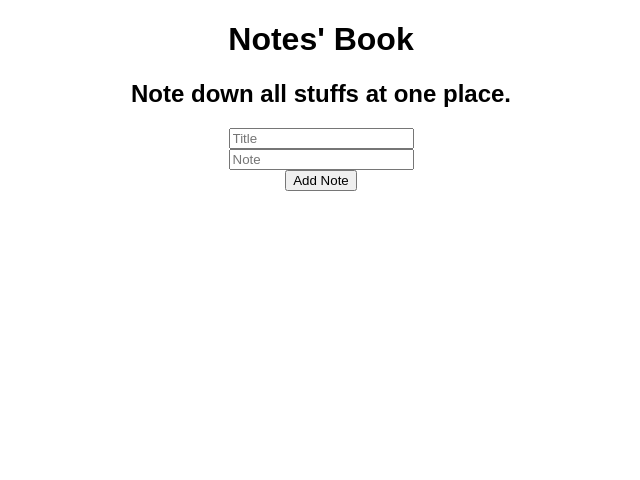
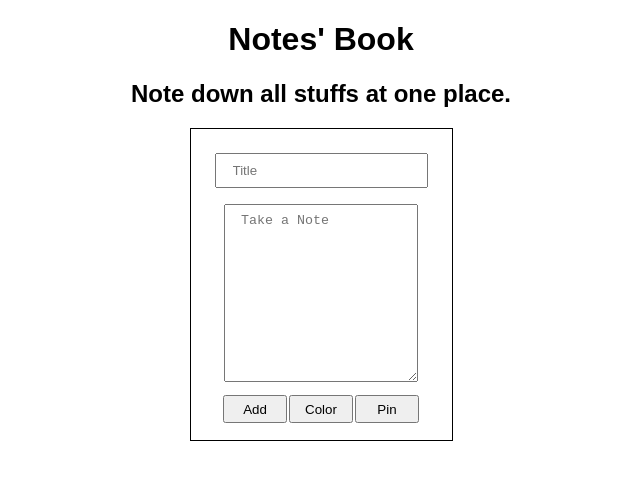
Before and after one commit to priyanshu769/notes-book, a React (Create React App) app: page / in a window 1280 px wide. Shown: the top 480 px of the page, without its empty margins (319-959 px from the left). Built offline with nearby package versions, Linux system fonts and the light colour scheme.

Commit message:
Style: changed appearance of take note area

```diff
--- a/src/App.js
+++ b/src/App.js
@@ -4,31 +4,47 @@ import uuid from "react-uuid";
 
 // This was made to check the delete feature.
 // const notes = [
-//   {
-//     id: "1",
-//     heading: "Buy Vegies",
-//     note: "Tomato, Potato, Onion, Spinach"
-//   },
-//   {
-//     id: "2",
-//     heading: "Buy Protien",
-//     note: "Paneer, Meet, Eggs"
-//   },
-//   {
-//     id: "3",
-//     heading: "Buy Clothes",
-//     note: "Jacket, Jeans, Shirt, T-Shirt"
-//   }
+// {
+//   id: "1",
+//   heading: "Buy Vegies",
+//   note: "Tomato, Potato, Onion, Spinach"
+// },
+// {
+//   id: "2",
+//   heading: "Buy Protien",
+//   note: "Paneer, Meet, Eggs"
+// },
+// {
+//   id: "3",
+//   heading: "Buy Clothes",
+//   note: "Jacket, Jeans, Shirt, T-Shirt"
+// }
 // ];
 
 export default function App() {
   // const [empty, setEmpty] = useState("");
   const [input, setInput] = useState({});
-  const [noteList, setNoteList] = useState([]);
+  const [noteList, setNoteList] = useState([
+    // {
+    //   id: "1",
+    //   heading: "Buy Vegies",
+    //   note: "Tomato, Potato, Onion, Spinach"
+    // },
+    // {
+    //   id: "2",
+    //   heading: "Buy Protien",
+    //   note: "Paneer, Meet, Eggs"
+    // },
+    // {
+    //   id: "3",
+    //   heading: "Buy Clothes",
+    //   note: "Jacket, Jeans, Shirt, T-Shirt"
+    // }
+  ]);
 
   const changeHandler = (x) => {
     if (x.target.name === "heading") {
-      setInput({ ...input, heading: x.target.value, id: "1" });
+      setInput({ ...input, heading: x.target.value, id: uuid() });
     } else if (x.target.name === "note") {
       setInput({ ...input, note: x.target.value });
     } else if (x.target.name === "addNote") {
@@ -37,13 +53,13 @@ export default function App() {
     }
   };
   // console.log(input);
-  // console.log(noteList);
+  console.log(noteList);
   const deleteNote = (x) => {
-    notes.map((delNote) => {
+    noteList.map((delNote) => {
       if (x.target.id == delNote.id) {
-        // console.log(delNote);
-        // console.log(noteList.indexOf(delNote));
-        // console.log(noteList.splice(noteList.indexOf(delNote), 1));
+        console.log(delNote);
+        console.log(noteList.indexOf(delNote));
+        console.log(noteList.splice(noteList.indexOf(delNote), 1));
         // notes.splice(notes.indexOf(delNote), 1);
         setNoteList([
           ...noteList,
@@ -61,35 +77,44 @@ export default function App() {
     <div className="App">
       <h1>Notes' Book</h1>
       <h2>Note down all stuffs at one place.</h2>
-      <div>
+      <div className="createNote">
         <input
+          className="input title"
           placeholder="Title"
           // value={empty}
           onChange={changeHandler}
           name="heading"
         />
         <br />
-        <input
-          placeholder="Note"
+        <textarea
+          className="input takeNote"
+          placeholder="Take a Note"
           // value={empty}
           onChange={changeHandler}
           name="note"
         />
         <br />
-        <button onClick={changeHandler} name="addNote">
-          Add Note
+        <button className="btn" onClick={changeHandler} name="addNote">
+          Add
+        </button>
+        <button className="btn" onClick={changeHandler} name="addNote">
+          Color
+        </button>
+        <button className="btn" onClick={changeHandler} name="addNote">
+          Pin
         </button>
       </div>
       {/* display notes */}
       <div>
-        <ul>
+        <ul className="otherNotes">
           {noteList.map((note) => (
             <li>
-              <div>
+              <div className="theNote">
                 <h4>{note.heading}</h4>
                 <p>{note.note}</p>
-                <button id={note.id} onClick={deleteNote}>
-                  Del
+                <hr />
+                <button className="btn" id={note.id} onClick={deleteNote}>
+                  Delete
                 </button>
               </div>
             </li>
--- a/src/styles.css
+++ b/src/styles.css
@@ -2,3 +2,33 @@
   font-family: sans-serif;
   text-align: center;
 }
+.createNote {
+  border: 1px solid #000000;
+  width: fit-content;
+  margin: auto;
+  padding: 1rem;
+}
+.input {
+  padding: 0.5rem 1rem;
+  margin: 0.5rem;
+}
+.takeNote {
+  width: 10rem;
+  height: 10rem;
+}
+.btn {
+  width: 4rem;
+  padding: 0.3rem;
+  margin: 1px;
+}
+.otherNotes {
+  list-style: none;
+}
+.listItemInline {
+  display: inline;
+  padding: 0rem 0.5rem;
+}
+.theNote {
+  border: 1px solid #000000;
+  width: 13rem;
+}
```
